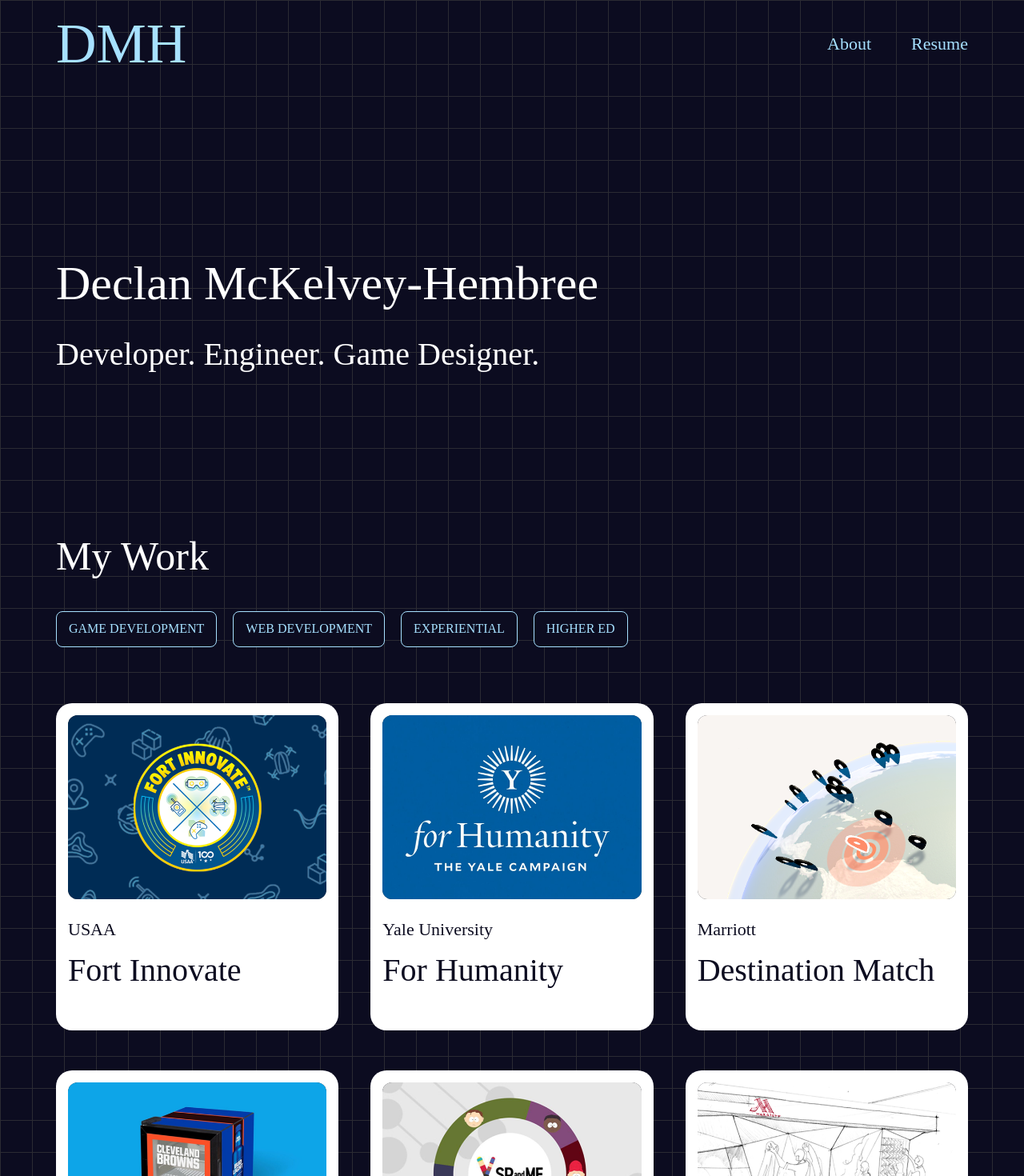
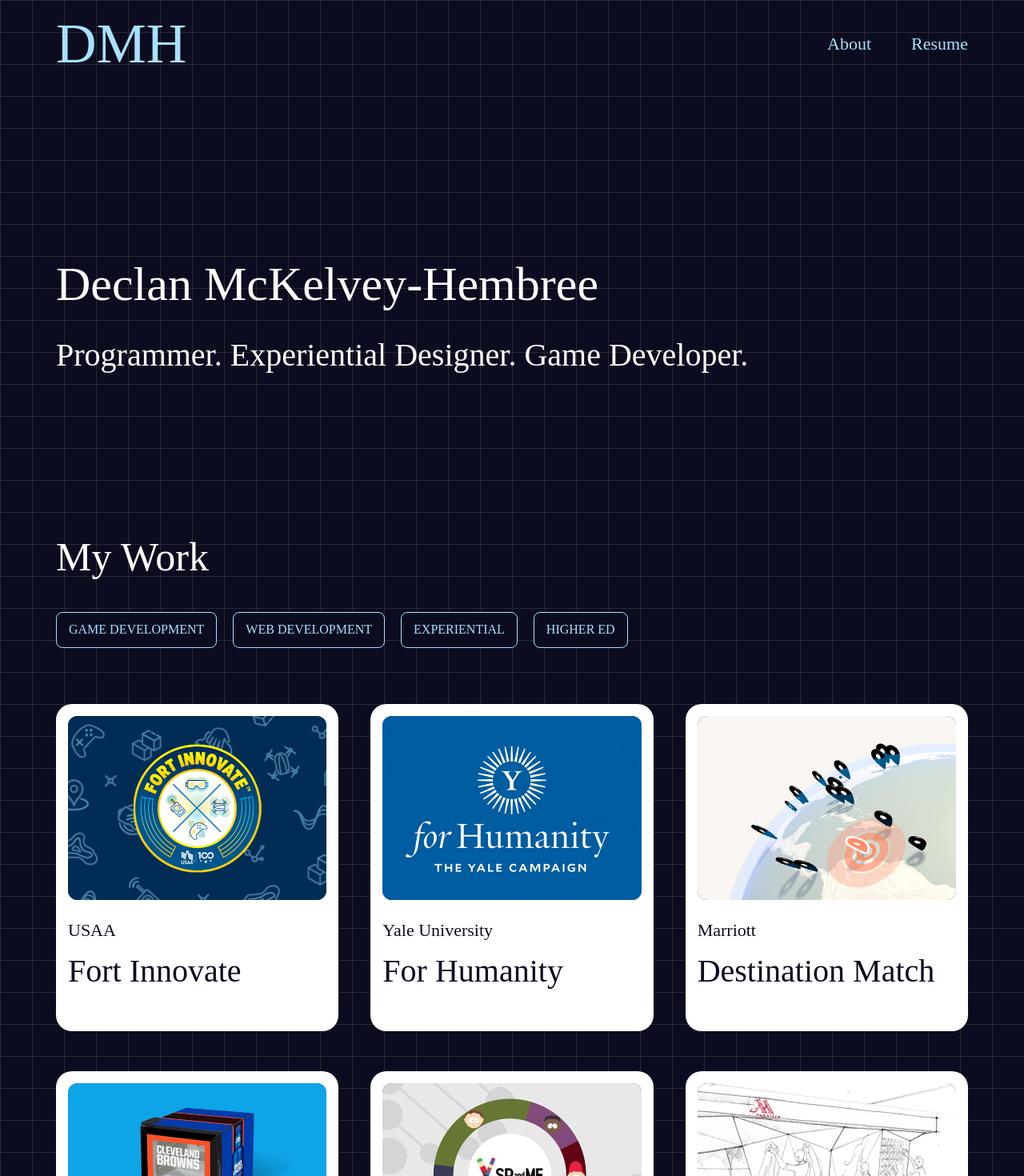
Before and after one commit to dexo568/declan-digital-new-portfolio, a Vue app: page / in a window 1280 px wide. Shown: the top 1470 px of the page at 80% size. Built offline with nearby package versions, Linux system fonts and the light colour scheme; a web font is replaced by a local one.

Commit message:
feat: hover states

```diff
--- a/src/App.vue
+++ b/src/App.vue
@@ -4,7 +4,7 @@
 import AOS from 'aos'
 import 'aos/dist/aos.css'
 onMounted(() => {
-  AOS.init()
+  AOS.init();
 })
 </script>
 
--- a/src/assets/projects.js
+++ b/src/assets/projects.js
@@ -1,6 +1,7 @@
 const projects = [
     {
         id: 0,
+        themeColor: '#002c55',
         href: {destination: 'https://www.usaa.com/inet/wc/fort-innovate?akredirect=true', text: 'Companion Site'},
         tags: ['Game Development', 'Experiential'],
         thumbnail: {
@@ -27,6 +28,7 @@
     },
     {
         id: 1,
+        themeColor: '#005da2',
         href: {destination: 'https://forhumanity.yale.edu', text: 'Visit Site'},
         tags: ['Web Development', 'Higher Ed'],
         thumbnail: {
@@ -46,6 +48,7 @@
     },
     {
         id: 2,
+        themeColor: '#ff8d6a',
         href: {destination: 'https://mydestinationmatch.com', text: 'Visit Site'},
         tags: ['Game Development', 'Web Development', 'Experiential'],
         thumbnail: {
@@ -61,6 +64,7 @@
     },
     {
         id: 3,
+        themeColor: '#fb4f26',
         href: {destination: 'https://www.theverge.com/circuitbreaker/2018/8/14/17690362/bud-light-wi-fi-connected-smart-fridge-cleveland-brown-losing-streak-win', text: 'Press Coverage'},
         tags: ['Experiential'],
         thumbnail: {
@@ -76,6 +80,7 @@
     },
     {
         id: 4,
+        themeColor: '#d5d5d5',
         tags: ['Web Development'],
         thumbnail: {
         src: '/projects/spAndMe/thumb.png',
@@ -94,6 +99,7 @@
     },
     {
         id: 5,
+        themeColor: '#b41f3a',
         tags: ['Game Development', 'Experiential'],
         thumbnail: {
         src: '/projects/artOfInnovation/thumb.png',
@@ -112,6 +118,7 @@
     },
     {
         id: 6,
+        themeColor: '#d17739',
         href: {destination: 'https://www.facebook.com/watch/?v=404256487950048', text: 'Promotional Video'},
         tags: ['Game Development', 'Web Development'],
         thumbnail: {
@@ -131,6 +138,7 @@
     },
     {
         id: 7,
+        themeColor: "#f27503",
         tags: ['Experiential'],
         thumbnail: {
             src: '/projects/overwatchMVP/thumb.png',
@@ -145,6 +153,7 @@
     },
     {
         id: 8,
+        themeColor: "#63692d",
         href: {destination: 'https://horizon.sandiego.edu', text: 'Visit Site'},
         tags: ['Web Development', 'Higher Ed'],
         thumbnail: {
--- a/src/components/molecules/project-card.vue
+++ b/src/components/molecules/project-card.vue
@@ -20,11 +20,17 @@
             type: Number,
             required: false,
             default: 0
+        },
+        boxBackground: {
+            type: String,
+            required: false,
+            default: '#a7e1ff'
         }
     })
 </script>
 
 <template>
+    <div class="project-card__outer" :style="'--boxBackground: ' + boxBackground">
     <RouterLink class="project-card" :to="'/projects/' + project.id" target="_self" data-aos="fade-up" data-aos-anchor-placement="top-center" data-aos-anchor="#project-grid" :data-aos-delay="gridIndex * 50 + aosBaseDelay" :data-aos-offset="aosBaseOffset">
         <div class="project-card__image-wrapper">
             <!-- <div class="project-card__labels">
@@ -39,6 +45,7 @@
         <h4 class="project-card__client">{{project.client}}</h4>
         <h3 class="project-card__title">{{project.title}}</h3>
     </RouterLink>
+    </div>
 </template>
 
 <style scoped>
@@ -49,6 +56,12 @@
         padding: 10px;
         text-decoration: none;
         margin-bottom: 30px;
+    }
+
+    .project-card__outer{
+        transition: transform .25s, box-shadow .25s;
+        box-shadow: 0px 0px 0px var(--boxBackground);
+        border-radius: 20px;
     }
 
     .project-card__image-wrapper{
@@ -93,6 +106,12 @@
         line-height: 1.23;
     }
 
+    .project-card__outer:hover{
+        transform: translateY(-20px);
+        box-shadow: 0px 20px 0px var(--boxBackground);
+        transition-delay: 0s;
+    }
+
     @media(min-width: 1200px){
         .project-card{
             padding: 15px;
--- a/src/components/organisms/project-grid.vue
+++ b/src/components/organisms/project-grid.vue
@@ -48,6 +48,7 @@
                     :gridIndex="index"
                     :aosBaseDelay="100"
                     :aosBaseOffset="solidBg ? -200 : 0"
+                    :boxBackground="project.themeColor"
                 >
                 </ProjectCard>
             </div>
--- a/src/components/organisms/site-header.vue
+++ b/src/components/organisms/site-header.vue
@@ -5,7 +5,7 @@
     <section class="row header">
         <div class="col-xs-12">
             <h1 class="header__header">Declan <br class="force-space">McKelvey-<br class="force-space">Hembree</h1>
-            <p class="header__subheader">Developer. Engineer. Game Designer.</p>
+            <p class="header__subheader">Programmer. <br class="force-space">Experiential Designer. <br class="force-space">Game Developer.</p>
         </div>
     </section>
 </template>
@@ -15,7 +15,7 @@
         color: white;
         font-size: 55px;
         display: block;
-        line-height: normal;
+        line-height: 70px;
         margin: 0;
         margin-top: 204px;
         margin-bottom: 21px;
```
